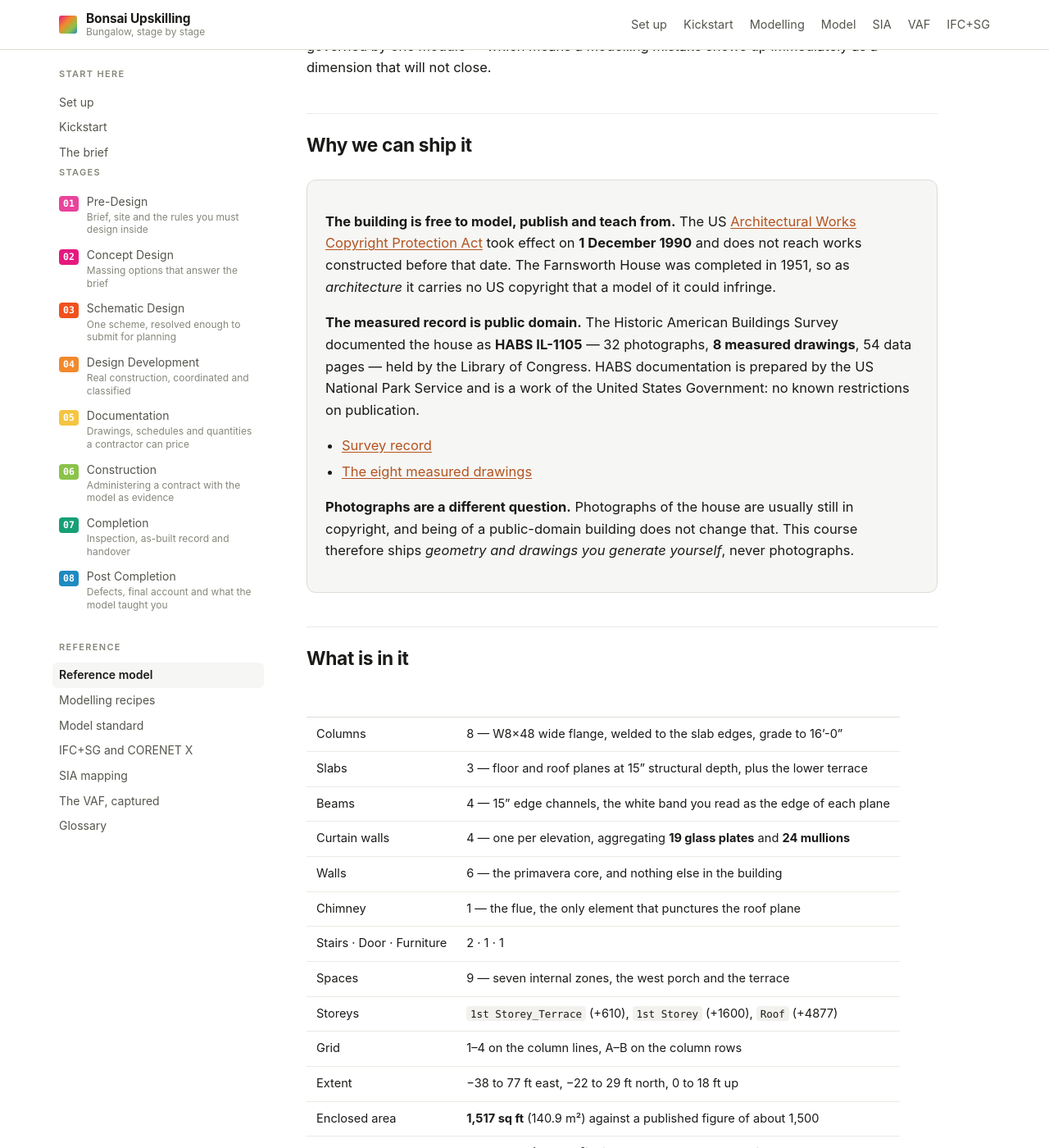
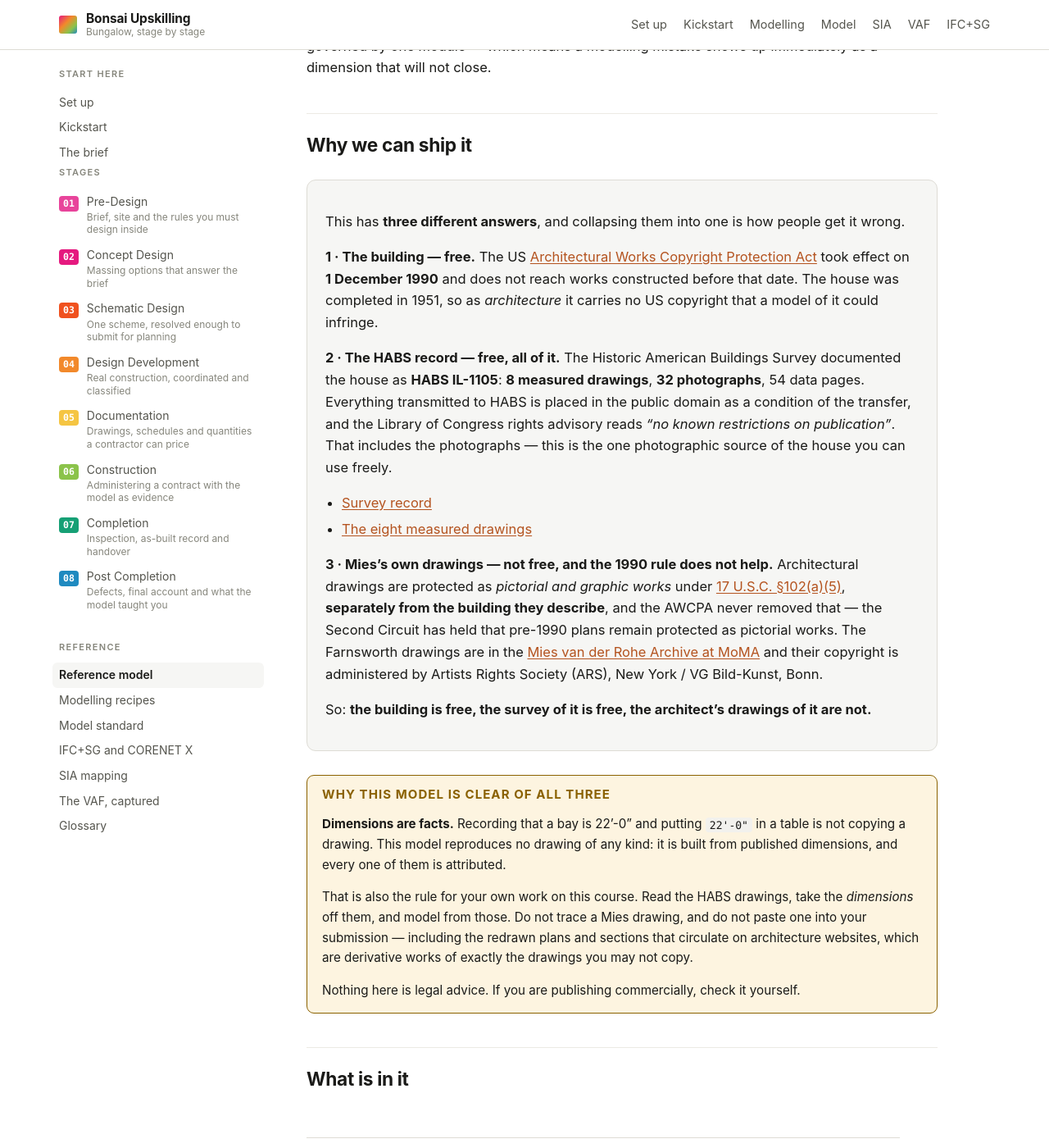
Before and after one commit to integration-innovation/bonsaiupskilling, a Jekyll site: the page built from reference-model.md, in a window 1280 px wide and 1400 px high, scrolled down 751 px. Shown: the whole window at 82% size. Built offline with Jekyll 4.4.1, drawn with Linux system fonts in a browser that asks for light colours.

Commit message:
Correct the licensing position: three answers, not one
The previous text said photographs of the house "are usually still in
copyright" and implied the drawings were the safe half. Both halves of that were
wrong in a way that matters to anyone using this material.

What is actually true, verified:

  The building        Free. AWCPA took effect 1 December 1990 and does not
                      reach works constructed before it.
  The HABS record     Free -- ALL of it. Everything transmitted to HABS is
                      placed in the public domain as a condition of transfer,
                      and the Library of Congress advisory reads "no known
                      restrictions on publication". That covers the 32
                      photographs, not just the 8 measured drawings. HABS is in
                      fact the one freely usable photographic source of this
                      house, which the old text told readers to avoid.
  Mies's drawings     NOT free, and the pre-1990 rule does not help. Drawings
                      are protected as pictorial works under 17 USC 102(a)(5)
                      independently of the building, and the Second Circuit has
                      held that pre-1990 plans keep that protection. The
                      Farnsworth drawings are in the Mies van der Rohe Archive
                      at MoMA, administered by ARS New York / VG Bild-Kunst.

So the building being out of copyright says nothing about the drawings of it,
and the two must not be collapsed into one claim.

Also warns about the redrawn plans that circulate on architecture websites:
those are derivative works of the drawings that may not be copied, and being
freely visible is not the same as being freely usable.

The model is unaffected. It reproduces no drawing -- it is built from published
dimensions, which are facts -- and that reasoning is now stated where a student
will read it, along with the instruction to take dimensions off the HABS sheets
rather than tracing anything.

```diff
--- a/reference-model.md
+++ b/reference-model.md
@@ -37,24 +37,48 @@ will not close.
 
 <div class="big-note" markdown="1">
 
-**The building is free to model, publish and teach from.** The US
+This has **three different answers**, and collapsing them into one is how people get it wrong.
+
+**1 · The building — free.** The US
 [Architectural Works Copyright Protection Act](https://www.copyright.gov/circs/circ41.pdf) took
-effect on **1 December 1990** and does not reach works constructed before that date. The Farnsworth
-House was completed in 1951, so as *architecture* it carries no US copyright that a model of it
-could infringe.
+effect on **1 December 1990** and does not reach works constructed before that date. The house was
+completed in 1951, so as *architecture* it carries no US copyright that a model of it could
+infringe.
 
-**The measured record is public domain.** The Historic American Buildings Survey documented the
-house as **HABS IL-1105** — 32 photographs, **8 measured drawings**, 54 data pages — held by the
-Library of Congress. HABS documentation is prepared by the US National Park Service and is a work of
-the United States Government: no known restrictions on publication.
+**2 · The HABS record — free, all of it.** The Historic American Buildings Survey documented the
+house as **HABS IL-1105**: **8 measured drawings**, **32 photographs**, 54 data pages. Everything
+transmitted to HABS is placed in the public domain as a condition of the transfer, and the Library
+of Congress rights advisory reads *"no known restrictions on publication"*. That includes the
+photographs — this is the one photographic source of the house you can use freely.
 
 - [Survey record](https://www.loc.gov/pictures/item/il0323/)
 - [The eight measured drawings](https://www.loc.gov/resource/hhh.il0323.sheet)
 
-**Photographs are a different question.** Photographs of the house are usually still in copyright,
-and being of a public-domain building does not change that. This course therefore ships *geometry
-and drawings you generate yourself*, never photographs.
+**3 · Mies's own drawings — not free, and the 1990 rule does not help.** Architectural drawings are
+protected as *pictorial and graphic works* under
+[17 U.S.C. §102(a)(5)](https://copyright.uslegal.com/enumerated-categories-of-copyrightable-works/architectural-plans-drawings-and-models/),
+**separately from the building they describe**, and the AWCPA never removed that — the Second
+Circuit has held that pre-1990 plans remain protected as pictorial works. The Farnsworth drawings
+are in the [Mies van der Rohe Archive at MoMA](https://www.moma.org/collection/works/784) and their
+copyright is administered by Artists Rights Society (ARS), New York / VG Bild-Kunst, Bonn.
 
+So: **the building is free, the survey of it is free, the architect's drawings of it are not.**
+
+</div>
+
+<div class="warn" markdown="1">
+#### Why this model is clear of all three
+
+**Dimensions are facts.** Recording that a bay is 22'-0" and putting `22'-0"` in a table is not
+copying a drawing. This model reproduces no drawing of any kind: it is built from published
+dimensions, and every one of them is attributed.
+
+That is also the rule for your own work on this course. Read the HABS drawings, take the
+*dimensions* off them, and model from those. Do not trace a Mies drawing, and do not paste one into
+your submission — including the redrawn plans and sections that circulate on architecture websites,
+which are derivative works of exactly the drawings you may not copy.
+
+Nothing here is legal advice. If you are publishing commercially, check it yourself.
 </div>
 
 ## What is in it
```
Also changed, not shown: brief.md (+7 -2 lines), exercises/README.md (+12 -6 lines), index.md (+1 -1 lines), LICENSE.md, README.md, 2 other files.
